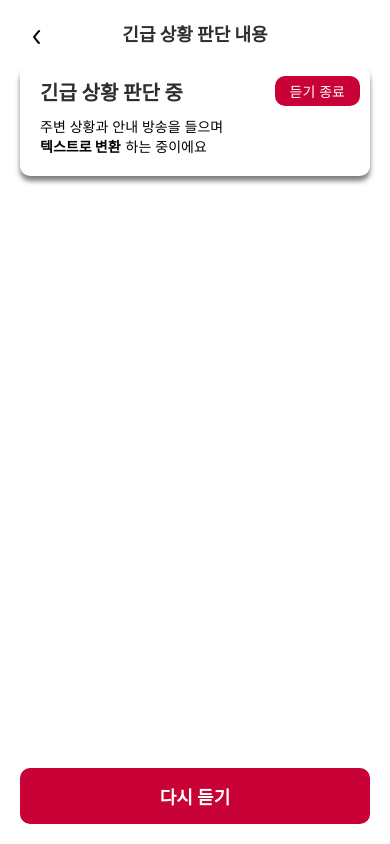
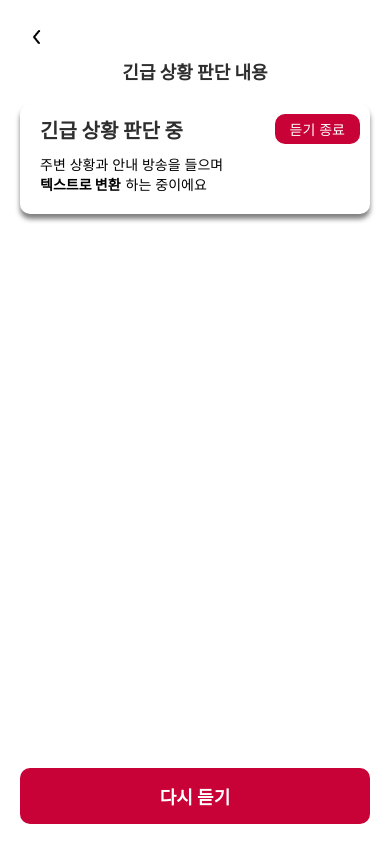
Before and after one commit to AACAPPELLA/Harmony-ReactNative, a React Native app: screen /EmergencyDetected in a window 390 px wide. Built offline with nearby package versions, Linux system fonts and the light colour scheme.

Commit message:
💄style: 긴급 상황 UI 상단 수정

```diff
--- a/screens/emergency/EmergencyDetail.tsx
+++ b/screens/emergency/EmergencyDetail.tsx
@@ -1,6 +1,6 @@
 import React from 'react';
 import { View, Text, TouchableOpacity, StyleSheet, ScrollView, Image } from 'react-native';
-import BackButton from '../../components/BackButton'; // Adjust the path as needed
+import BackButton from '../../components/BackButton';
 
 const EmergencyScreen = ({ navigation }) => {
   return (
@@ -38,6 +38,7 @@ const styles = StyleSheet.create({
     padding: 20,
     backgroundColor: '#fff',
     justifyContent: 'flex-end',
+    paddingTop: 58
   },
   title: {
     fontSize: 18,
@@ -62,6 +63,7 @@ const styles = StyleSheet.create({
     shadowOpacity: 0.5,
     shadowRadius: 5,
     elevation: 35,
+
   },
   headerRow: {
     flexDirection: 'row',
```
